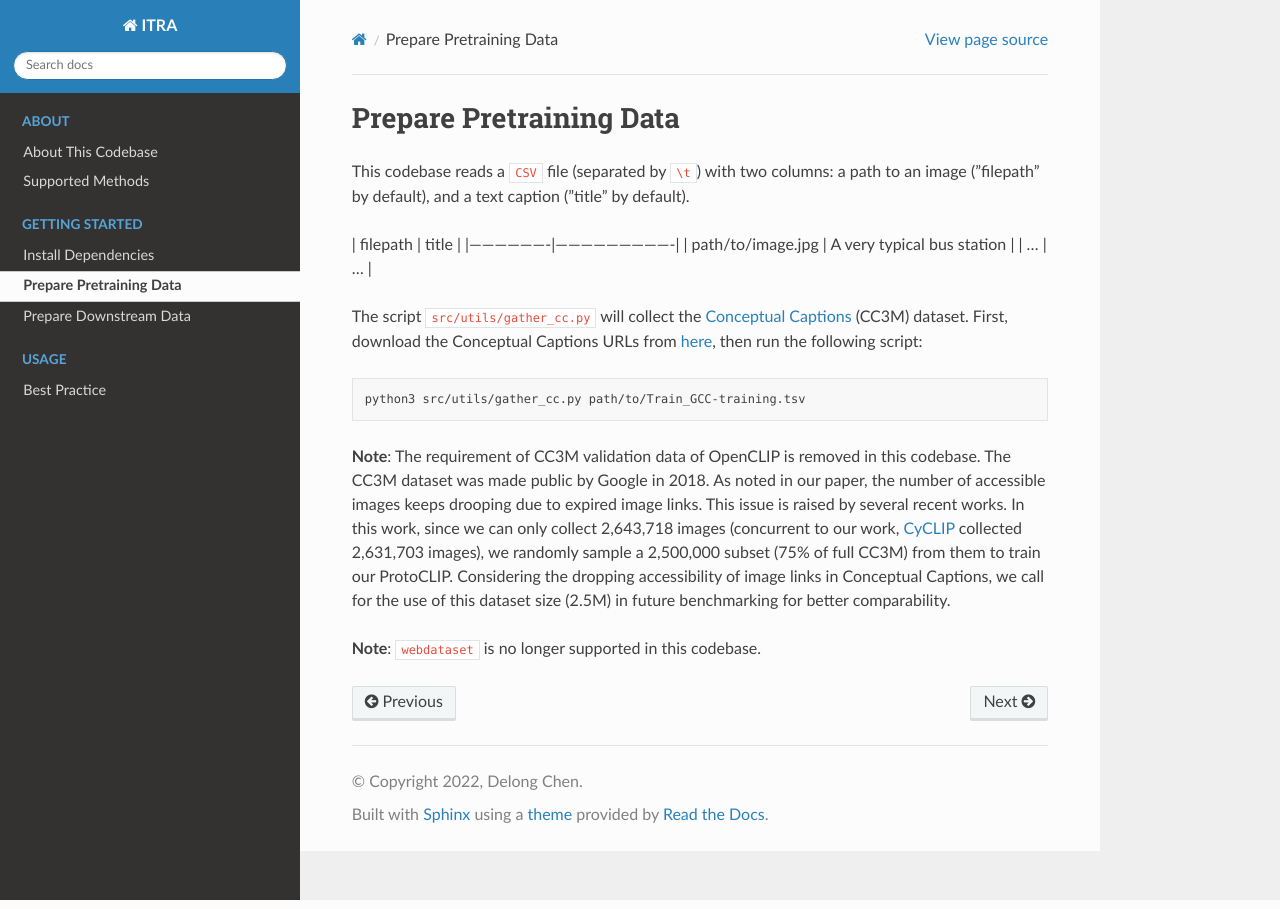
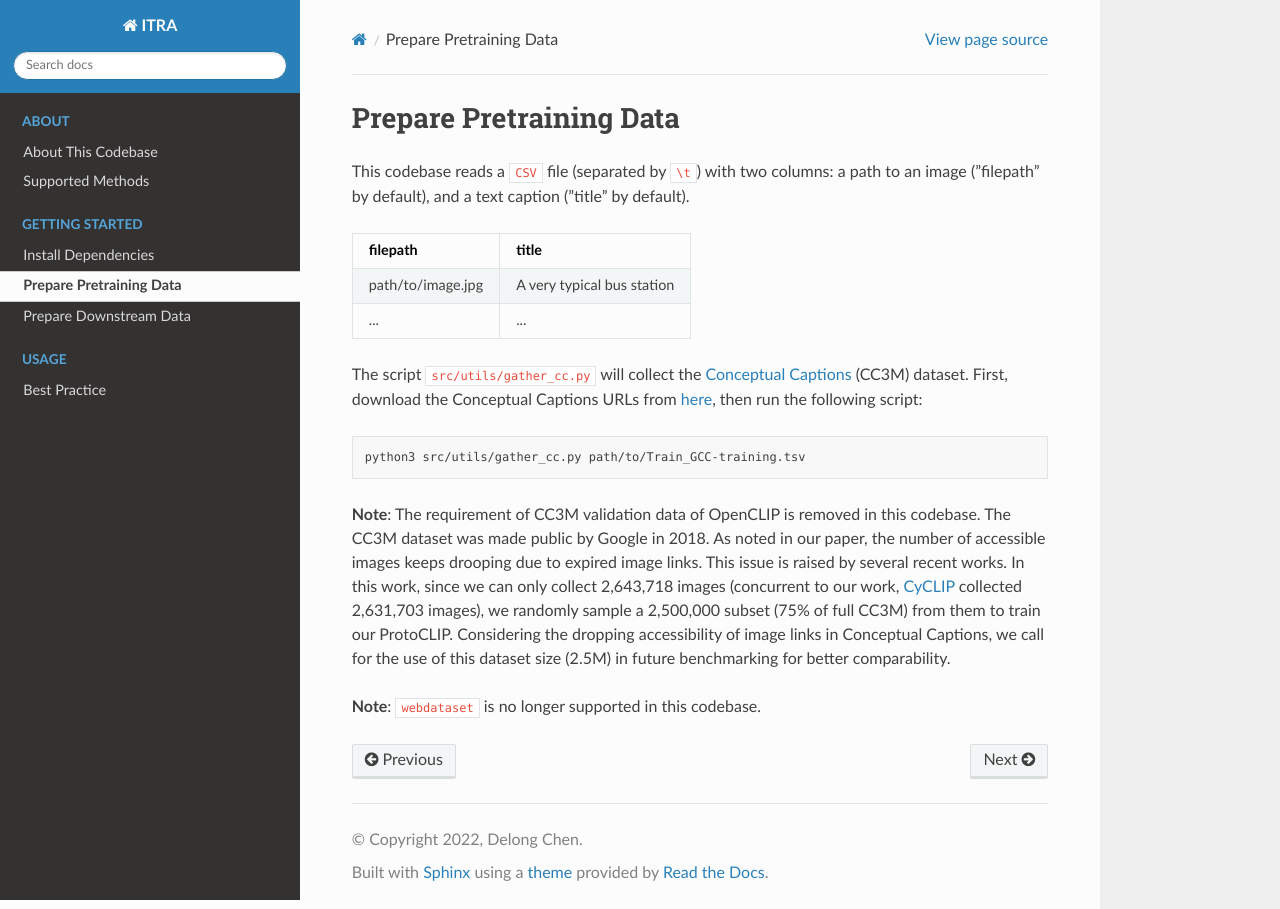
Before and after one commit to ChenDelong1999/ITRA-Documentations, a Sphinx documentation site: the page built from source/Contents/prepare-pretraining-data.md, in a window 1280 px wide. Built offline with Sphinx 7.4.7 and the Read the Docs theme 2.0.0, drawn with Linux system fonts in a browser that asks for light colours.

```diff
--- /dev/null
+++ b/requirements.txt
@@ -0,0 +1 @@
+sphinx-markdown-tables==0.0.17
--- a/source/conf.py
+++ b/source/conf.py
@@ -32,7 +32,7 @@ release = '0.1'
 # ones.
 extensions = [
     'recommonmark',
-    # 'sphinx_markdown_tables'
+    'sphinx_markdown_tables'
 ]
 
 # Add any paths that contain templates here, relative to this directory.
```
Also changed, not shown: source/Contents/best-practice.md (+25 -9 lines).
